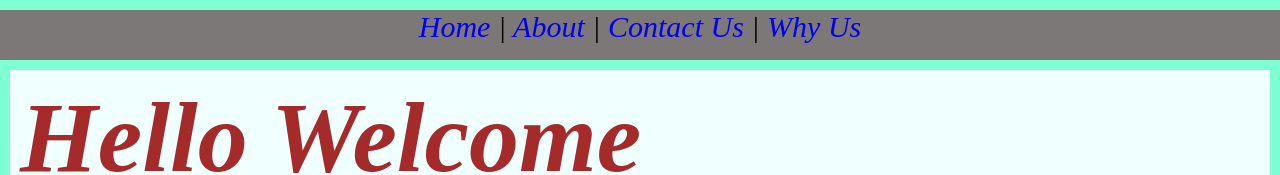
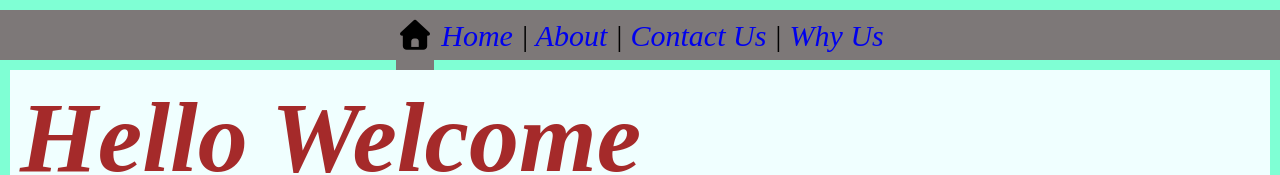
Before and after one commit to SWATISONAWANE63/Learning_CSS, a plain HTML site: page practice.html in a window 1280 px wide. Shown: the top 175 px of the page. Drawn offline with Linux system fonts and the light colour scheme.

Commit message:
all about css

```diff
--- a/css/style.css
+++ b/css/style.css
@@ -3,7 +3,7 @@
     margin: 0;
     padding: 0;
 }
-  a ,header{
+ i, a ,header{
             background-color: rgb(125, 120, 120);
             height: 50px;
             font-size: 30px;
--- a/practice.html
+++ b/practice.html
@@ -12,7 +12,9 @@
 </head>
 
 <body>
-    <header> <a href="#home">Home</a> | <a href="#home">About</a> | <a href="#home">Contact Us</a> | <a href="#home">Why
+    <header>
+        <i class="fa-solid fa-house"></i>
+        <a href="#home">Home</a> | <a href="#home">About</a> | <a href="#home">Contact Us</a> | <a href="#home">Why
             Us</a></header>
     <h1>Hello Welcome
         <br> from Swati
```
